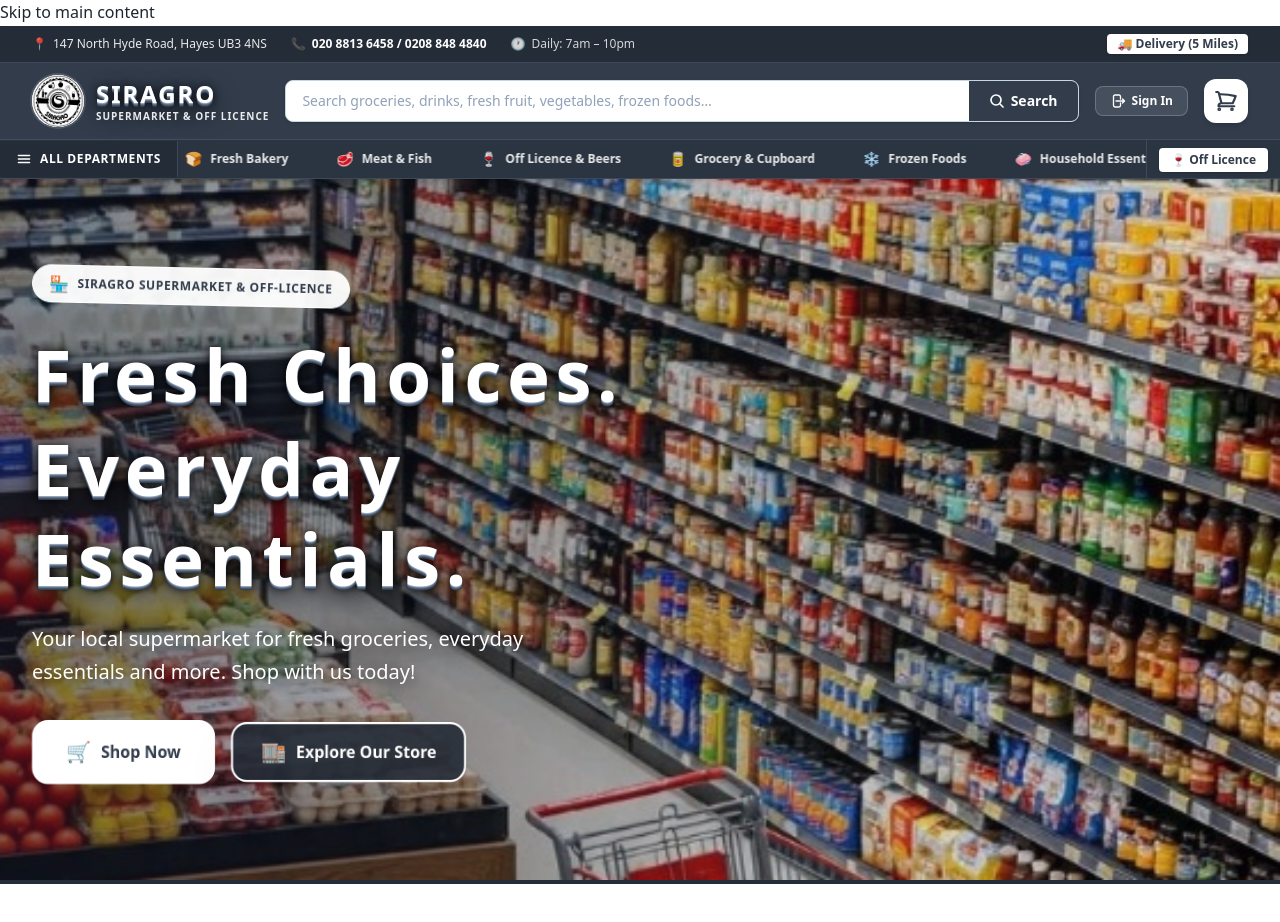
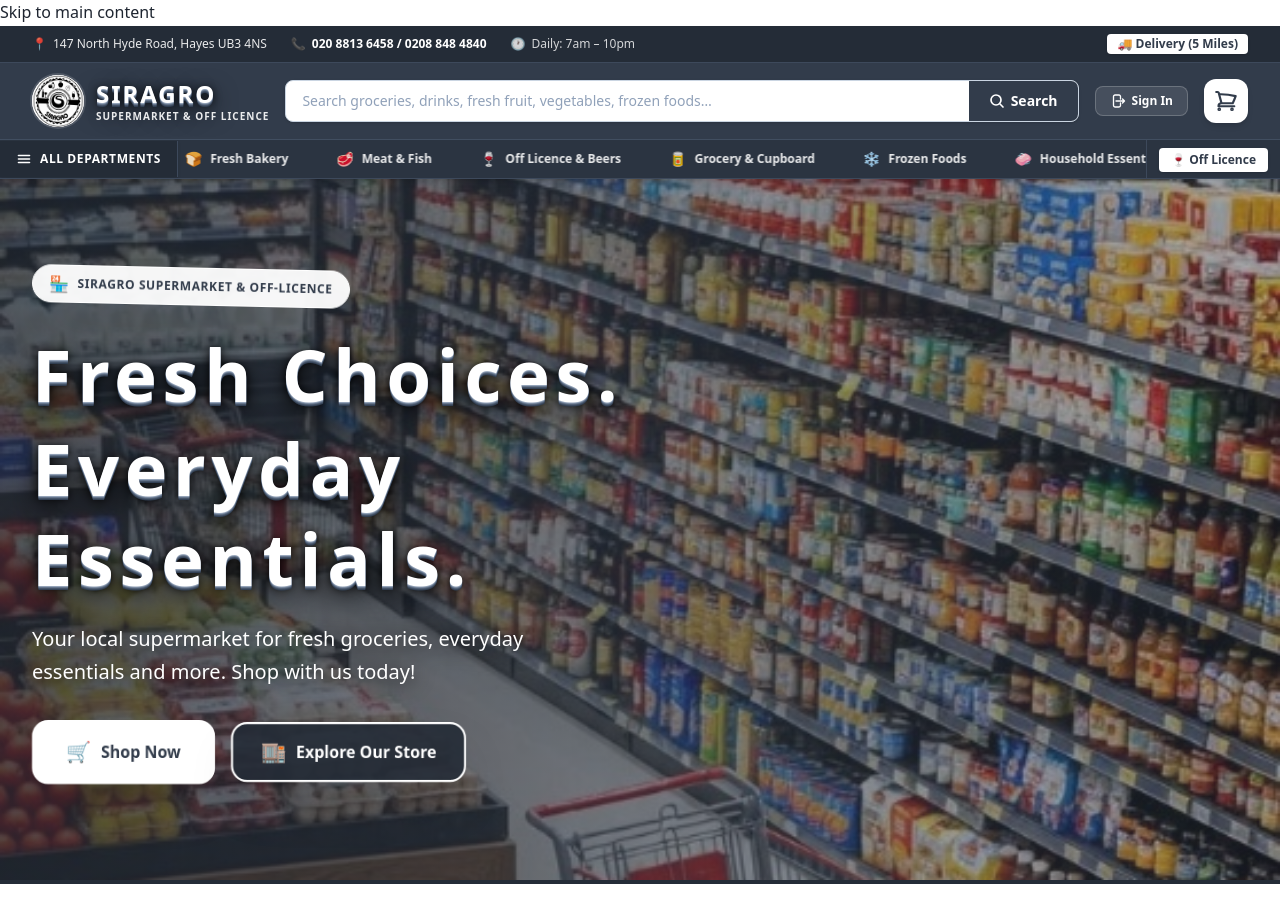
Before and after one commit to siragro4-tech/SIRAGRO-ONLINE-STORE, a Next.js app: page / in a window 1280 px wide. Shown: the top 922 px of the page. Built offline with nearby package versions, Linux system fonts and the light colour scheme; no server answers; the database is empty.

Commit message:
style(hero): apply subtle #323C4B overlay to enhance text clarity and contrast on background

```diff
--- a/src/app/page.tsx
+++ b/src/app/page.tsx
@@ -32,7 +32,7 @@ export default async function HomePage() {
       <section
         className="relative overflow-hidden min-h-[480px] sm:min-h-[540px] flex items-center bg-[#1e2530] border-b-4 border-[#242c37]"
         style={{
-          backgroundImage: `linear-gradient(to right, rgba(15, 23, 42, 0.52) 0%, rgba(30, 41, 59, 0.22) 55%, rgba(15, 23, 42, 0.06) 100%), url('/images/hero-supermarket.jpg')`,
+          backgroundImage: `linear-gradient(to right, rgba(36, 44, 55, 0.78) 0%, rgba(50, 60, 75, 0.60) 50%, rgba(50, 60, 75, 0.38) 100%), url('/images/hero-supermarket.jpg')`,
           backgroundSize: "cover",
           backgroundPosition: "center 40%",
         }}
```
